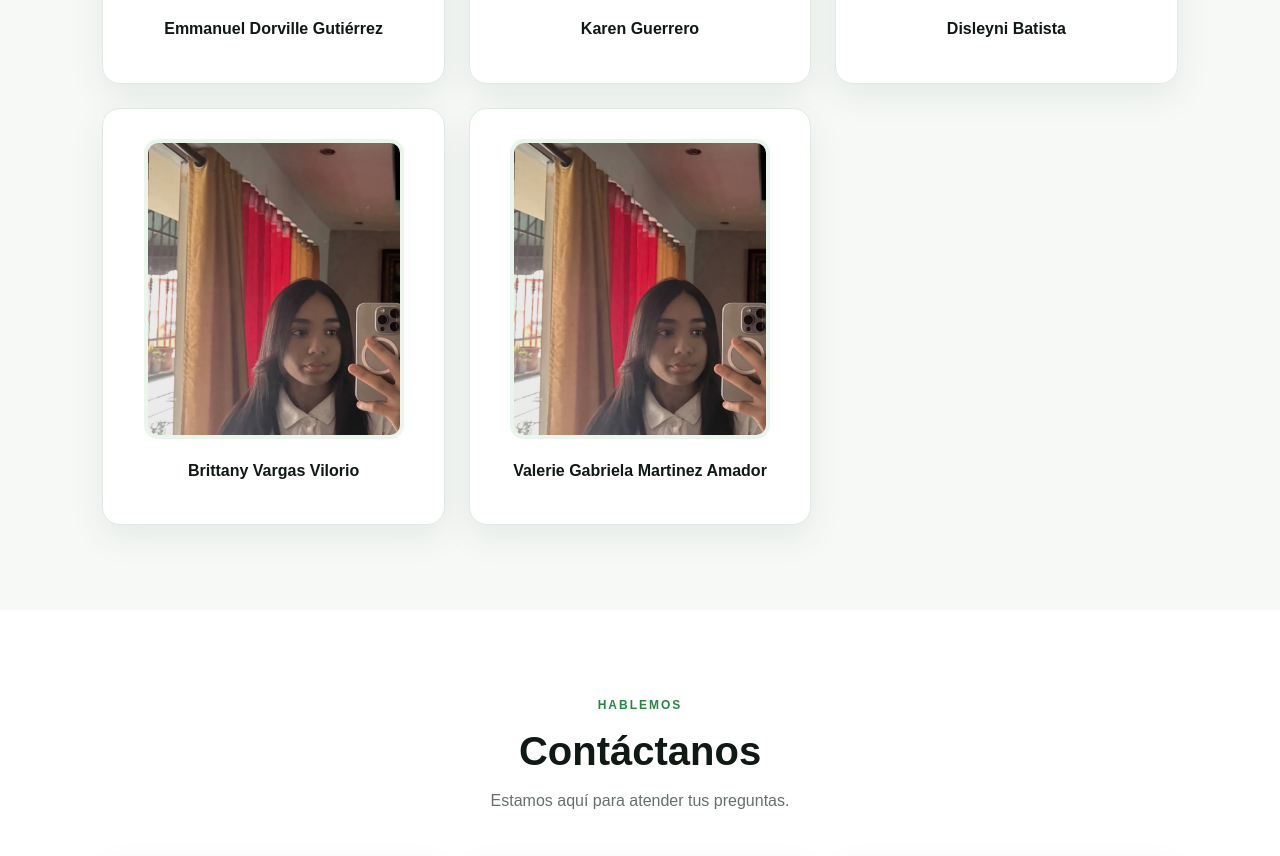
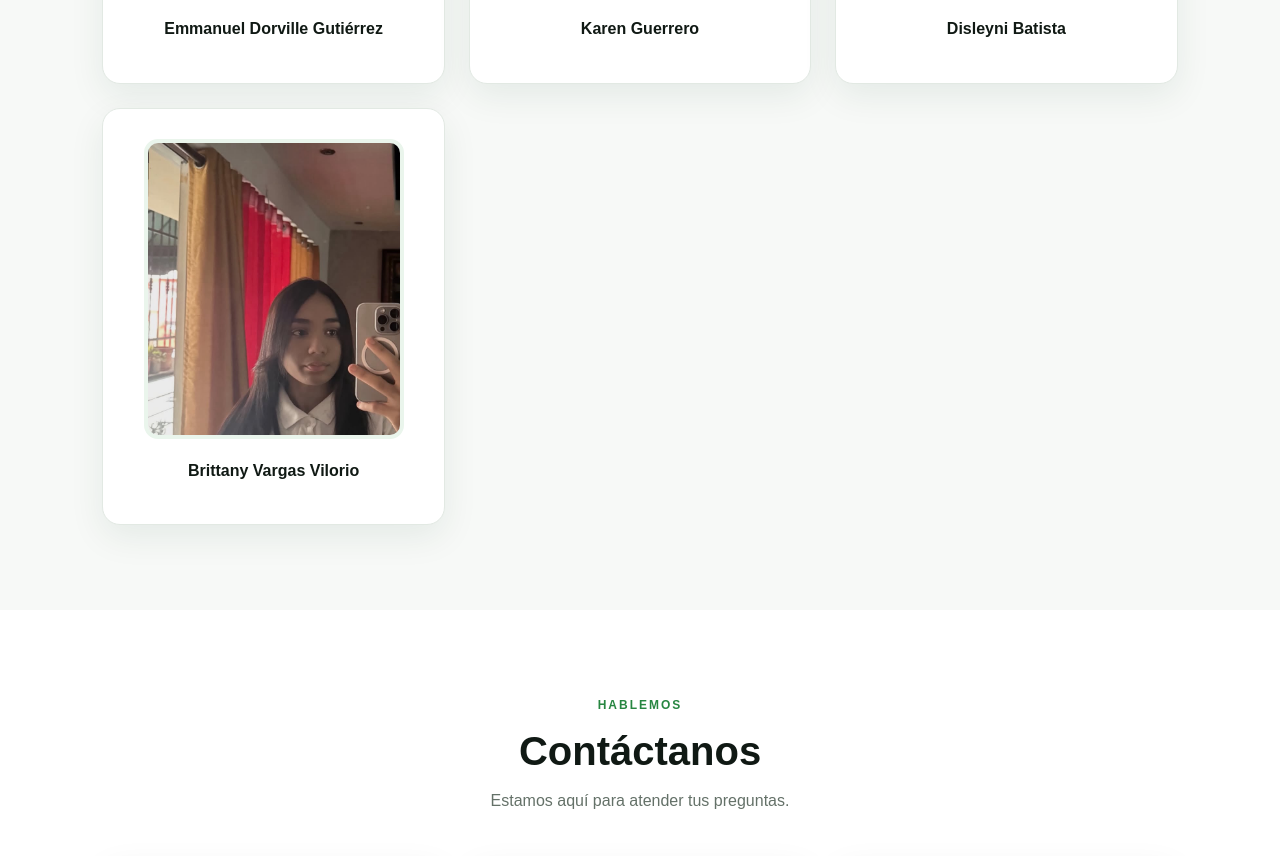
Before and after one commit to angelfeliz0714-arch/Alimex-Wed, a plain HTML site: page index.html in a window 1280 px wide. Shown: the part 3082-3938 px from the top of the page. Drawn offline with Linux system fonts and the light colour scheme.

```diff
--- a/index.html
+++ b/index.html
@@ -97,10 +97,6 @@
                     <img class="team-photo" src="WhatsApp%20Image%202026-10-20%20at%2011.03.15%20PM%20(1).jpeg" alt="Brittany Vargas Vilorio" loading="lazy">
                     <h3>Brittany Vargas Vilorio</h3>
                 </article>
-                <article class="team-card">
-                    <img class="team-photo" src="WhatsApp%20Image%202026-10-20%20at%2011.03.15%20PM%20(1).jpeg" alt="Valerie Gabriela Martinez Amador" loading="lazy">
-                    <h3>Valerie Gabriela Martinez Amador</h3>
-                </article>
             </div>
         </section>
         <section class="section" id="contacto">
```
